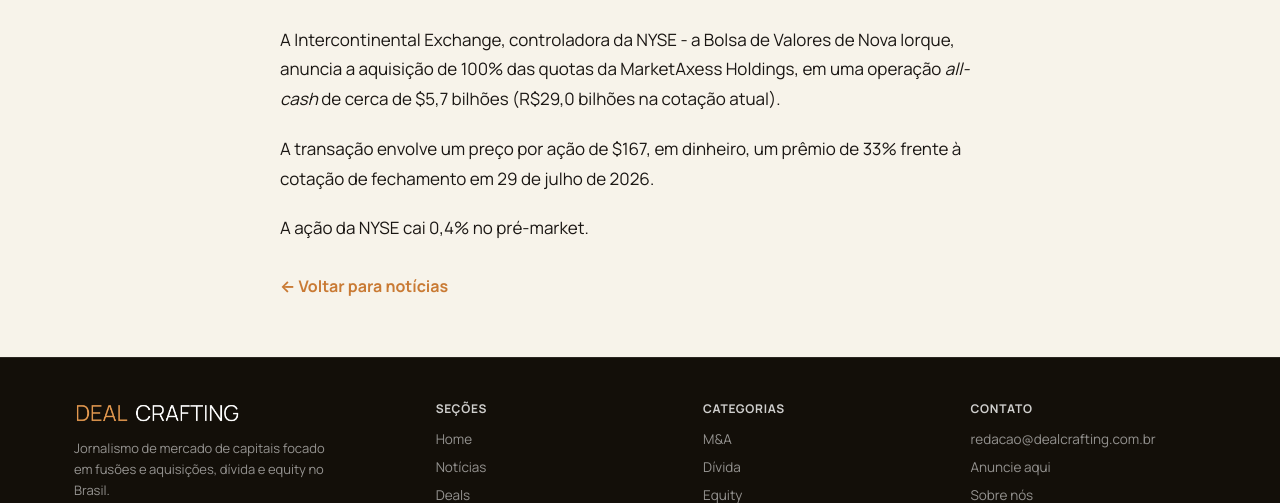
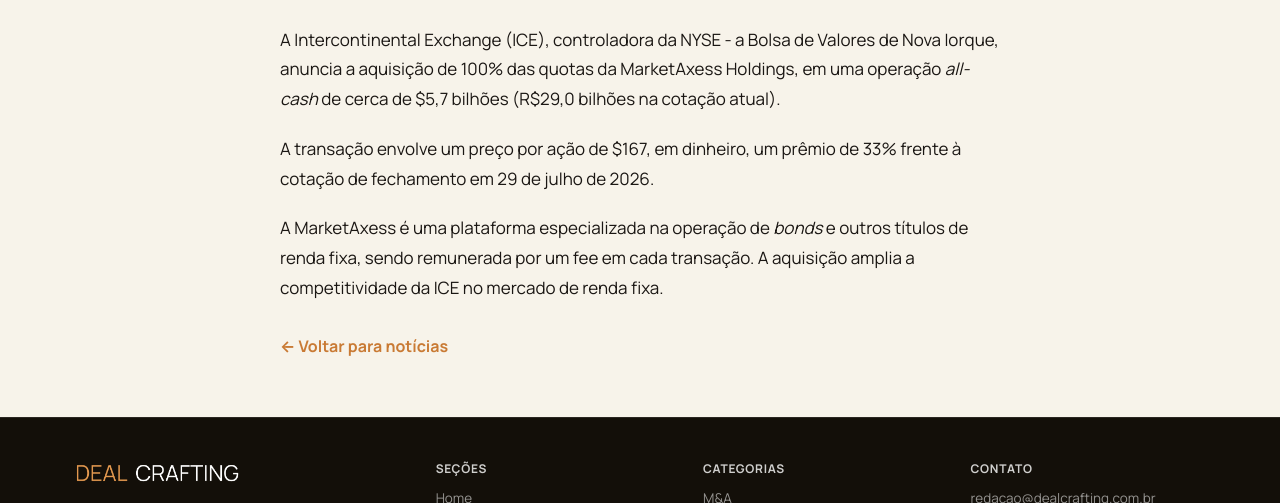
Before and after one commit to filipeor/deal-crafting-site, an Eleventy site: page content/noticias/altavia-fortex.md in a window 1280 px wide. Shown: the part 803-1306 px from the top of the page. Built offline with nearby package versions, Linux system fonts and the light colour scheme; Eleventy itself is replaced by a stand-in of ours; files that its build step writes are made by us from their sources; no server answers.

Commit message:
Update Notícia “altavia-fortex”

```diff
--- a/content/noticias/altavia-fortex.md
+++ b/content/noticias/altavia-fortex.md
@@ -3,13 +3,13 @@
 dek: Operação inclui aquisição de 100% das ações da empresa MarketAxess Holdings
 category: ma
 categoryLabel: M&A
-author: Por Filipe Orlandi
+author: Filipe Orlandi
 date: 2026-07-30
 featured: true
 imagem: /assets/uploads/tomas-eidsvold-vhr4lk8gnbk-unsplash.jpg
 ---
-A Intercontinental Exchange, controladora da NYSE - a Bolsa de Valores de Nova Iorque, anuncia a aquisição de 100% das quotas da MarketAxess Holdings, em uma operação *all-cash* de cerca de $5,7 bilhões (R$29,0 bilhões na cotação atual).
+A Intercontinental Exchange (ICE), controladora da NYSE - a Bolsa de Valores de Nova Iorque, anuncia a aquisição de 100% das quotas da MarketAxess Holdings, em uma operação *all-cash* de cerca de $5,7 bilhões (R$29,0 bilhões na cotação atual).
 
 A transação envolve um preço por ação de $167, em dinheiro, um prêmio de 33% frente à cotação de fechamento em 29 de julho de 2026.
 
-A ação da NYSE cai 0,4% no pré-market.
+A MarketAxess é uma plataforma especializada na operação de *bonds* e outros títulos de renda fixa, sendo remunerada por um fee em cada transação. A aquisição amplia a competitividade da ICE no mercado de renda fixa.
```
